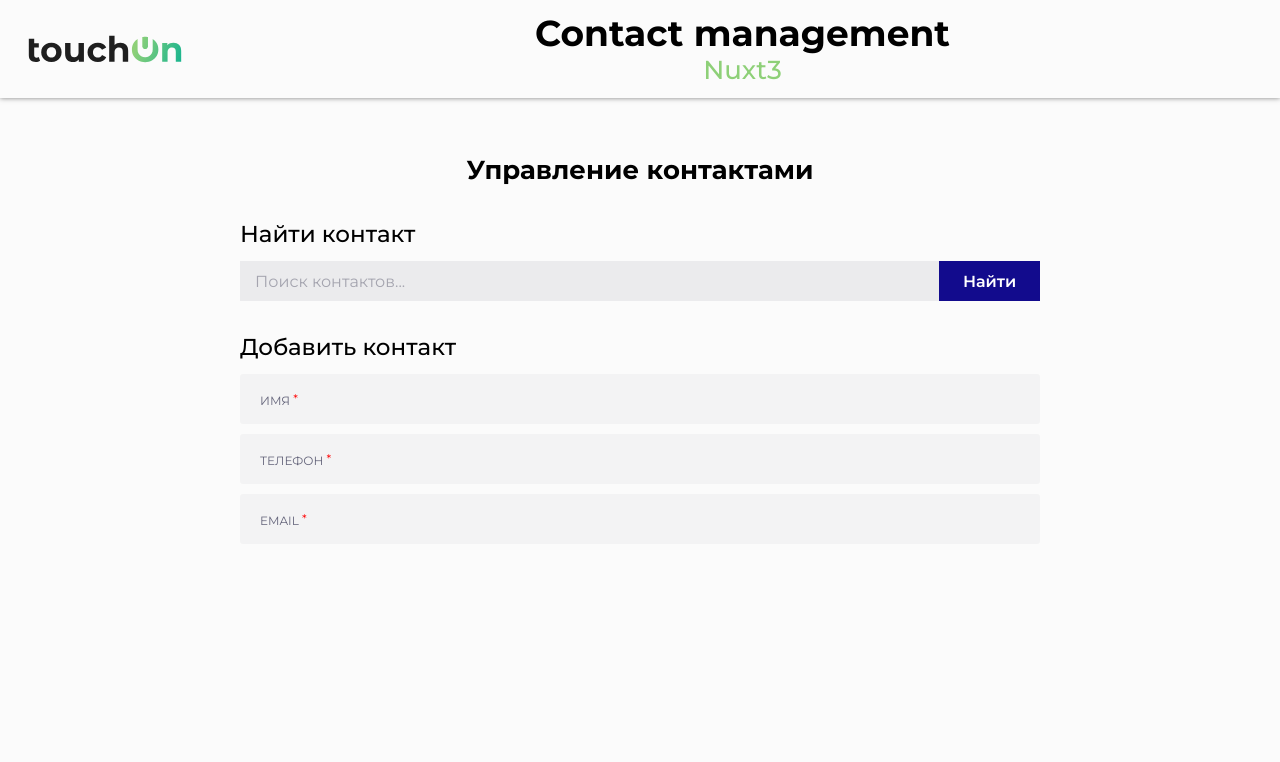
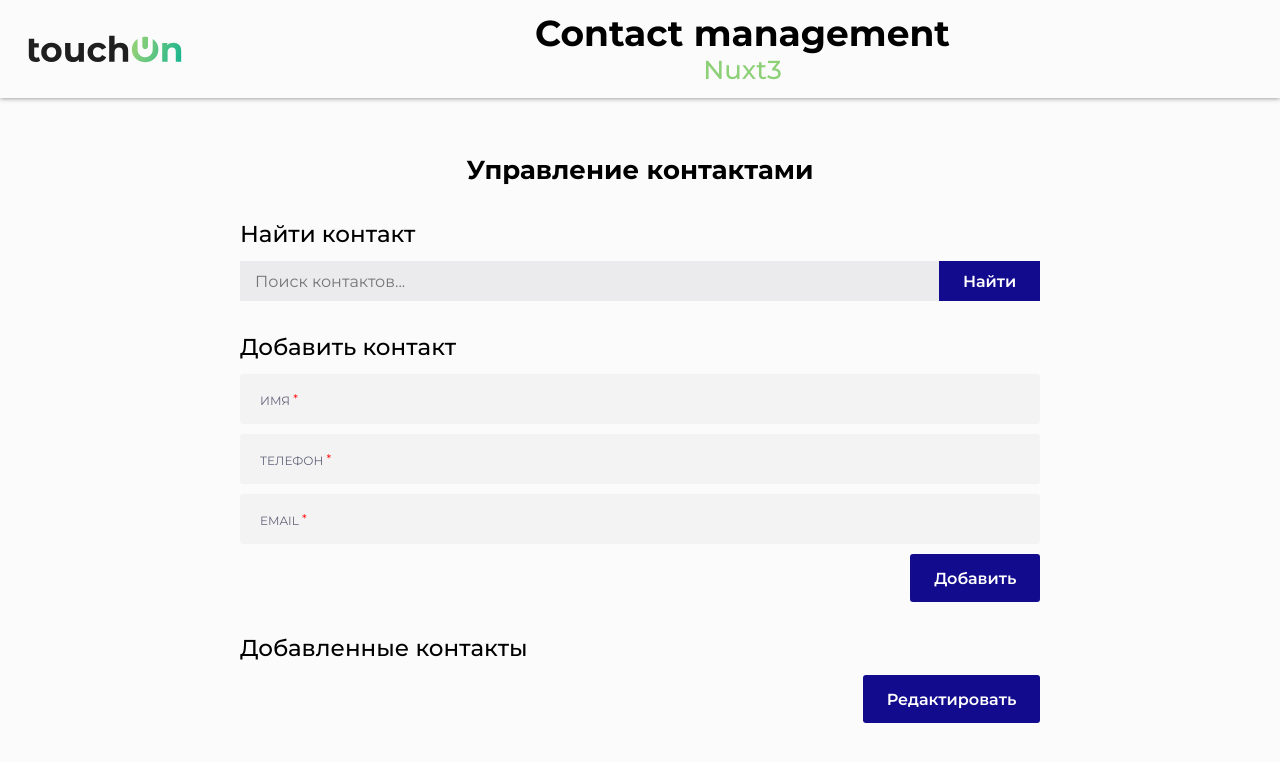
Before and after one commit to ruvick/contact-management, a Nuxt app: page / in a window 1280 px wide. Shown: the top 762 px of the page. Built offline with nearby package versions, Linux system fonts and the light colour scheme.

Commit message:
Компонент Search

```diff
--- a/app.vue
+++ b/app.vue
@@ -71,13 +71,7 @@
 
 					<form class="control__form">
 
-						<div class="control__search search-control">
-							<div class="search-control__title">Найти контакт</div>
-							<div class="search-control__form form-search">
-								<input class="form-search__input" v-model="searchQuery" placeholder="Поиск контактов..." />
-								<button type="button" class="form-search__btn btn">Найти</button>
-							</div>
-						</div>
+						<SearchBar @search="handleSearch" />
 
 						<div class="control__add add-control">
 							<div class="add-control__title">Добавить контакт</div>
@@ -101,7 +95,18 @@
 									<label for="input" class="field__label">Email <span>*</span></label>
 								</div>
 
+								<button type="button" class="add-control__btn btn">Добавить</button>
+
 							</div>
+						</div>
+
+						<div class="control__add add-control">
+							<div class="add-control__title">Добавленные контакты</div>
+
+							<div class="add-control__inner">
+								<button type="button" class="add-control__btn btn">Редактировать</button>
+							</div>
+
 						</div>
 
 				</form>
@@ -160,43 +165,6 @@
 			}
 	}
 
-	.search-control {
-
-		&__title {
-			font-size: 1.4375rem;
-			font-weight: 500;
-			&:not(:last-child){
-				margin-bottom: 0.9375rem;
-			}
-		}
-
-		&__form {
-		}
-
-		&__btn {
-		}
-	}
-
-	.form-search {
-		position: relative;
-		background: rgba(2, 0, 32, .03);
-		overflow: hidden;
-		&__input {
-			width: 100%;
-			font-size: 1rem;
-			height: 2.5rem;
-			color: grey;
-			background-color: inherit;
-			padding: 0.3125rem 0.9375rem;
-		}
-		&__btn {
-			position: absolute;
-			top: 50%;
-			right: 0;
-			transform: translateY(-50%);
-		}
-	}
-
 	.add-control {
 
 		&__title {
@@ -213,6 +181,10 @@
 			&:not(:last-child){
 				margin-bottom: 0.625rem;
 			}
+		}
+		&__btn {
+			display: flex;
+			margin-left: auto;
 		}
 	}
 
@@ -470,32 +442,6 @@ textarea.input {
 }
  /* //======================================================================================================================================================== */
 
- .btn {
-	display: -webkit-inline-box;
-	display: -ms-inline-flexbox;
-	display: inline-flex;
-	-webkit-box-pack: center;
-	-ms-flex-pack: center;
-	justify-content: center;
-	-webkit-box-align: center;
-	-ms-flex-align: center;
-	align-items: center;
-	text-align: center;
-	padding: .90625rem 1.48125rem;
-	font-size: 1rem;
-	font-weight: 600;
-	color: #fff;
-	background: #120b8d;
-	border-radius: .1875rem;
-	-webkit-transition: all .4s ease 0s;
-	transition: all .4s ease 0s;
-}
-@media (any-hover: hover){
-	 .btn:hover {
-	  opacity: 0.7;
-	}
-}
-
 	.page {
 		&__control {
 			padding: 3.4375rem 0;
--- a/assets/styles/main.scss
+++ b/assets/styles/main.scss
@@ -39,3 +39,30 @@ body {
   margin: 0 auto;
   padding: 0 0.9375rem;
 }
+//========================================================================================================================================================
+
+.btn {
+	display: -webkit-inline-box;
+	display: -ms-inline-flexbox;
+	display: inline-flex;
+	-webkit-box-pack: center;
+	-ms-flex-pack: center;
+	justify-content: center;
+	-webkit-box-align: center;
+	-ms-flex-align: center;
+	align-items: center;
+	text-align: center;
+	padding: .90625rem 1.48125rem;
+	font-size: 1rem;
+	font-weight: 600;
+	color: #fff;
+	background: #120b8d;
+	border-radius: .1875rem;
+	-webkit-transition: all .4s ease 0s;
+	transition: all .4s ease 0s;
+}
+@media (any-hover: hover){
+	 .btn:hover {
+	  opacity: 0.7;
+	}
+}
--- a/components/SearchBar.vue
+++ b/components/SearchBar.vue
@@ -1,10 +1,3 @@
-<template>
-	<div>
-	  <input v-model="query" placeholder="Поиск контактов..." />
-	  <button @click="search">Поиск</button>
-	</div>
- </template>
-
 <script setup>
 	import { ref } from 'vue';
 
@@ -16,6 +9,50 @@
 	};
 </script>
 
- <style scoped>
- /* Стили для поля поиска */
+<template>
+
+	<div class="search-control">
+		<div class="search-control__title">Найти контакт</div>
+		<div class="search-control__form form-search">
+			<input class="form-search__input" v-model="query" placeholder="Поиск контактов..." />
+			<button type="button" class="form-search__btn btn" @click="search">Найти</button>
+		</div>
+	</div>
+
+ </template>
+
+ <style scoped lang="scss">
+	.search-control {
+		&__title {
+			font-size: 1.4375rem;
+			font-weight: 500;
+			&:not(:last-child){
+				margin-bottom: 0.9375rem;
+			}
+		}
+		&__form {
+		}
+		&__btn {
+		}
+	}
+
+	.form-search {
+		position: relative;
+		background: rgba(2, 0, 32, .03);
+		overflow: hidden;
+		&__input {
+			width: 100%;
+			font-size: 1rem;
+			height: 2.5rem;
+			color: grey;
+			background-color: inherit;
+			padding: 0.3125rem 0.9375rem;
+		}
+		&__btn {
+			position: absolute;
+			top: 50%;
+			right: 0;
+			transform: translateY(-50%);
+		}
+	}
 </style>
```
Lines whose indentation alone changed are shown as unchanged.
